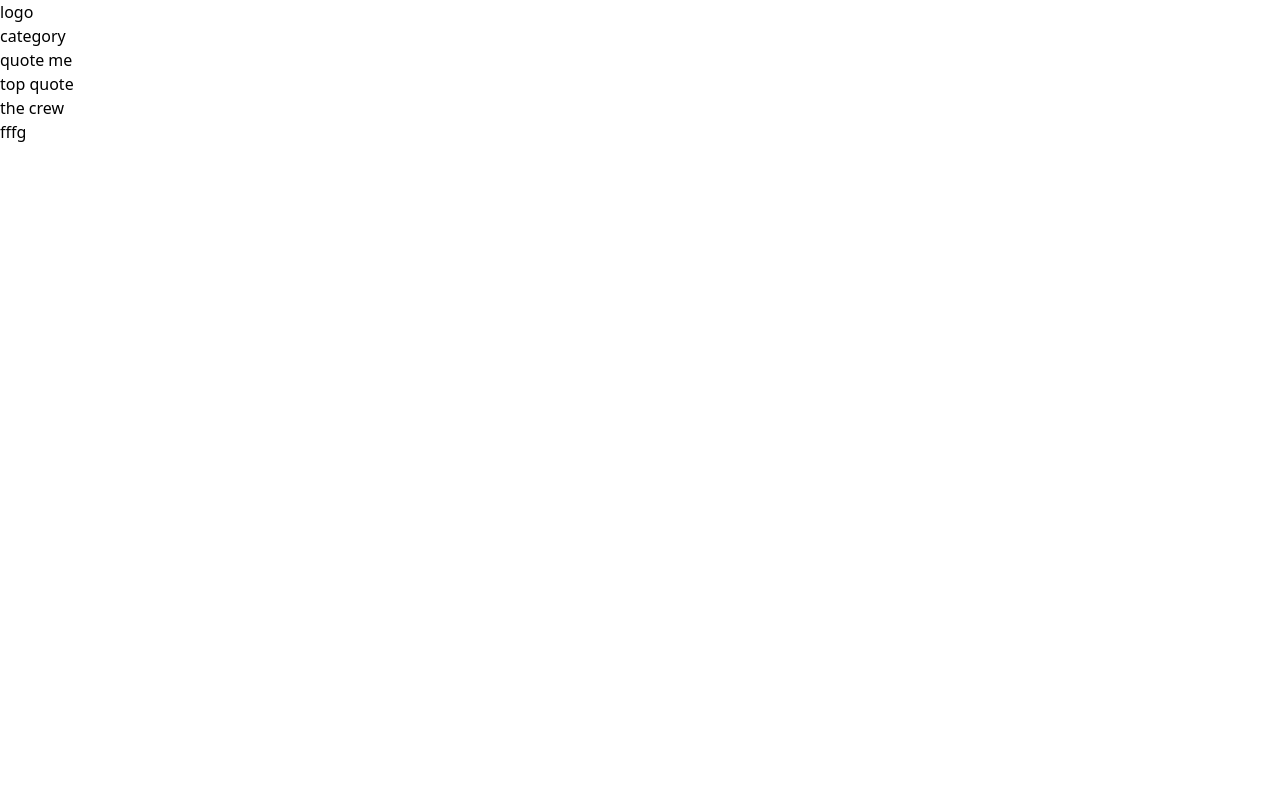
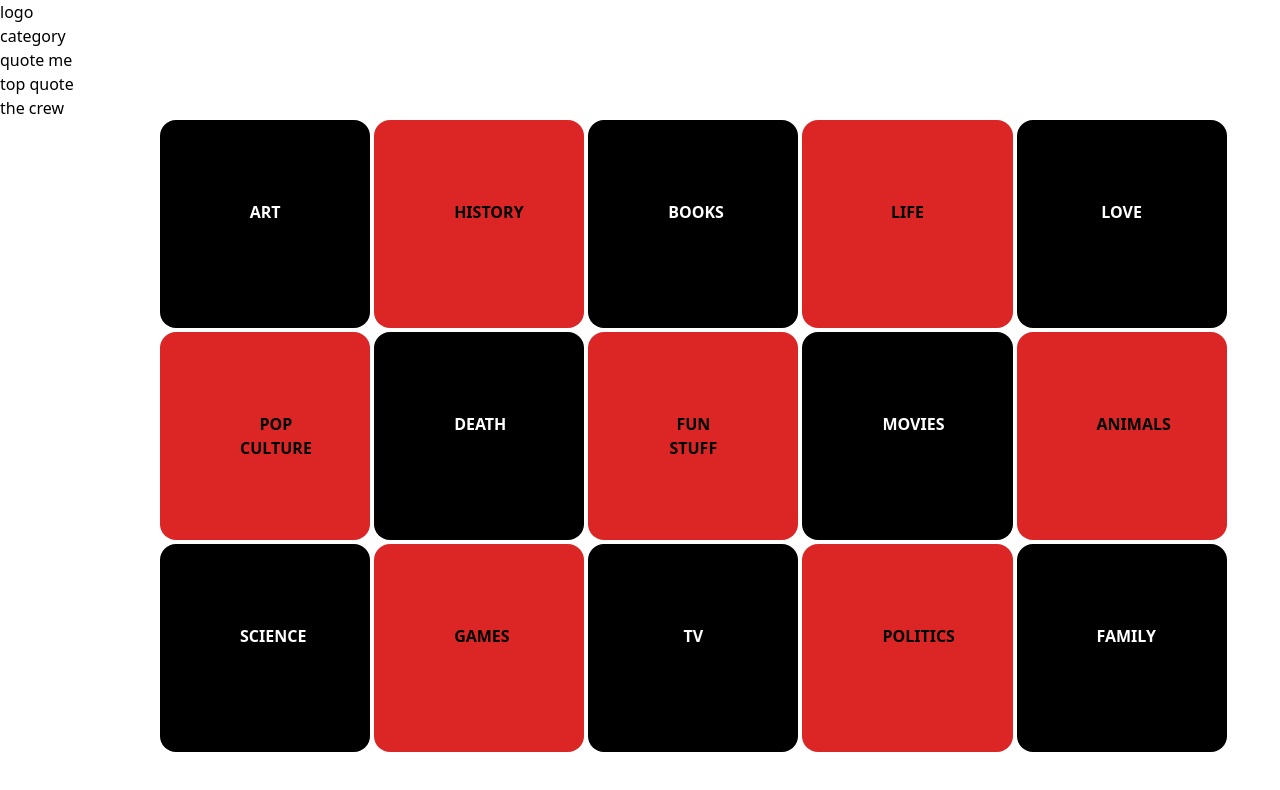
Before and after one commit to JohnnyHiriart/OhMyQuote, a React (Vite) app: page /category in a window 1280 px wide. Shown: the top 790 px of the page. Built offline with nearby package versions, Linux system fonts and the light colour scheme.

Commit message:
Maj category

```diff
--- a/src/App.jsx
+++ b/src/App.jsx
@@ -16,10 +16,10 @@ function App() {
 
       <Routes>
         <Route path="/" element={<Logo />} />
-        <Route path="/Category" element={<Category />} />
-        <Route path="/QuoteMe" element={<QuoteMe />} />
-        <Route path="/TopQuotes" element={<TopQuotes />} />
-        <Route path="/TheCrew" element={<TheCrew />} />
+        <Route path="/category" element={<Category />} />
+        <Route path="/quoteMe" element={<QuoteMe />} />
+        <Route path="/topQuotes" element={<TopQuotes />} />
+        <Route path="/theCrew" element={<TheCrew />} />
       </Routes>
     </div>
   );
--- a/src/components/Category.jsx
+++ b/src/components/Category.jsx
@@ -1,7 +1,27 @@
 import React from "react";
+import CategoryBlackBlock from "./CategoryBlackBlock";
+import CategoryRedBlock from "./CategoryRedBlock";
 
 const Category = () => {
-  return <div>fffg</div>;
+  return (<div>
+    <ul className=" w-10/12 h-4/5 grid xl:grid-cols-5 font-bold xl:grid-rows-3 ml-40 mr-20 justify-center align-center gap-1 sm:grid-cols-3 sm:grid-rows-5">
+        <CategoryBlackBlock name={"ART"}/>
+        <CategoryRedBlock name={"HISTORY"}/>
+        <CategoryBlackBlock name={"BOOKS"}/>
+        <CategoryRedBlock name={"LIFE"}/>
+        <CategoryBlackBlock name={"LOVE"}/>
+        <CategoryRedBlock name={"POP CULTURE"}/>
+        <CategoryBlackBlock name={"DEATH"}/>
+        <CategoryRedBlock name={"FUN STUFF"}/>
+        <CategoryBlackBlock name={"MOVIES"}/>
+        <CategoryRedBlock name={"ANIMALS"}/>
+        <CategoryBlackBlock name={"SCIENCE"}/>
+        <CategoryRedBlock name={"GAMES"}/>
+        <CategoryBlackBlock name={"TV"}/>
+        <CategoryRedBlock name={"POLITICS"}/>
+        <CategoryBlackBlock name={"FAMILY"}/>
+    </ul>
+  </div>)
 };
 
 export default Category;
--- /dev/null
+++ b/src/components/CategoryBlackBlock.jsx
@@ -0,0 +1,11 @@
+import React from "react";
+
+const CategoryBlackBlock = ({name}) => {
+    return(
+        <div className="grid rounded-2xl hover:scale-150 hover:border-red-600 hover:border-2 bg-black text-center text-white p-20">
+            {name}
+        </div>
+    )
+}
+
+export default CategoryBlackBlock;
--- /dev/null
+++ b/src/components/CategoryRedBlock.jsx
@@ -0,0 +1,12 @@
+import React from "react";
+import { useEffect } from "react";
+
+const CategoryRedBlock = ({name}) => {
+     return(
+        <div className="grid rounded-2xl bg-red-600 hover:scale-150 hover:border-black hover:border-2 hover: text-center text-black p-20">
+            {name}
+        </div>
+    )
+}
+
+export default CategoryRedBlock;
```
